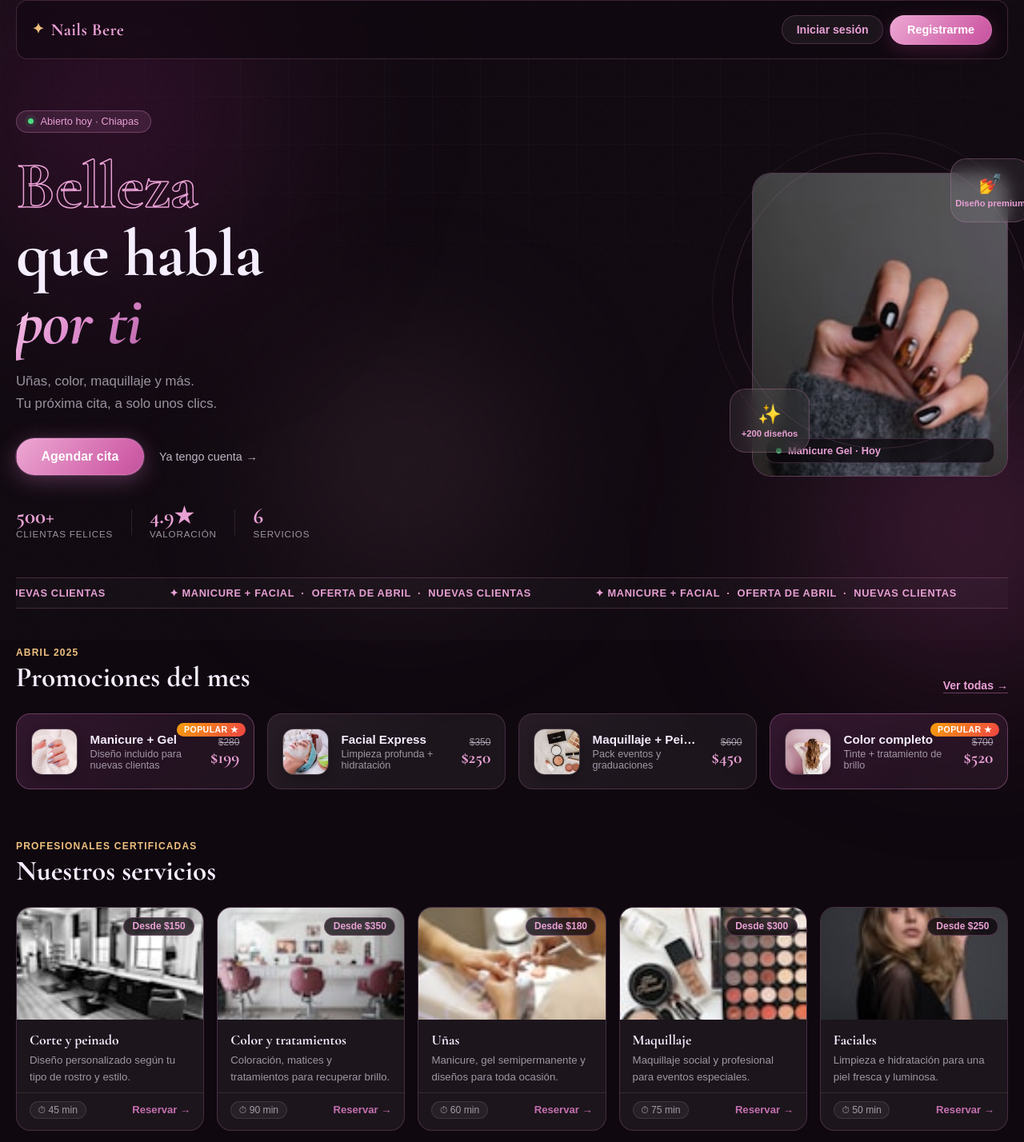
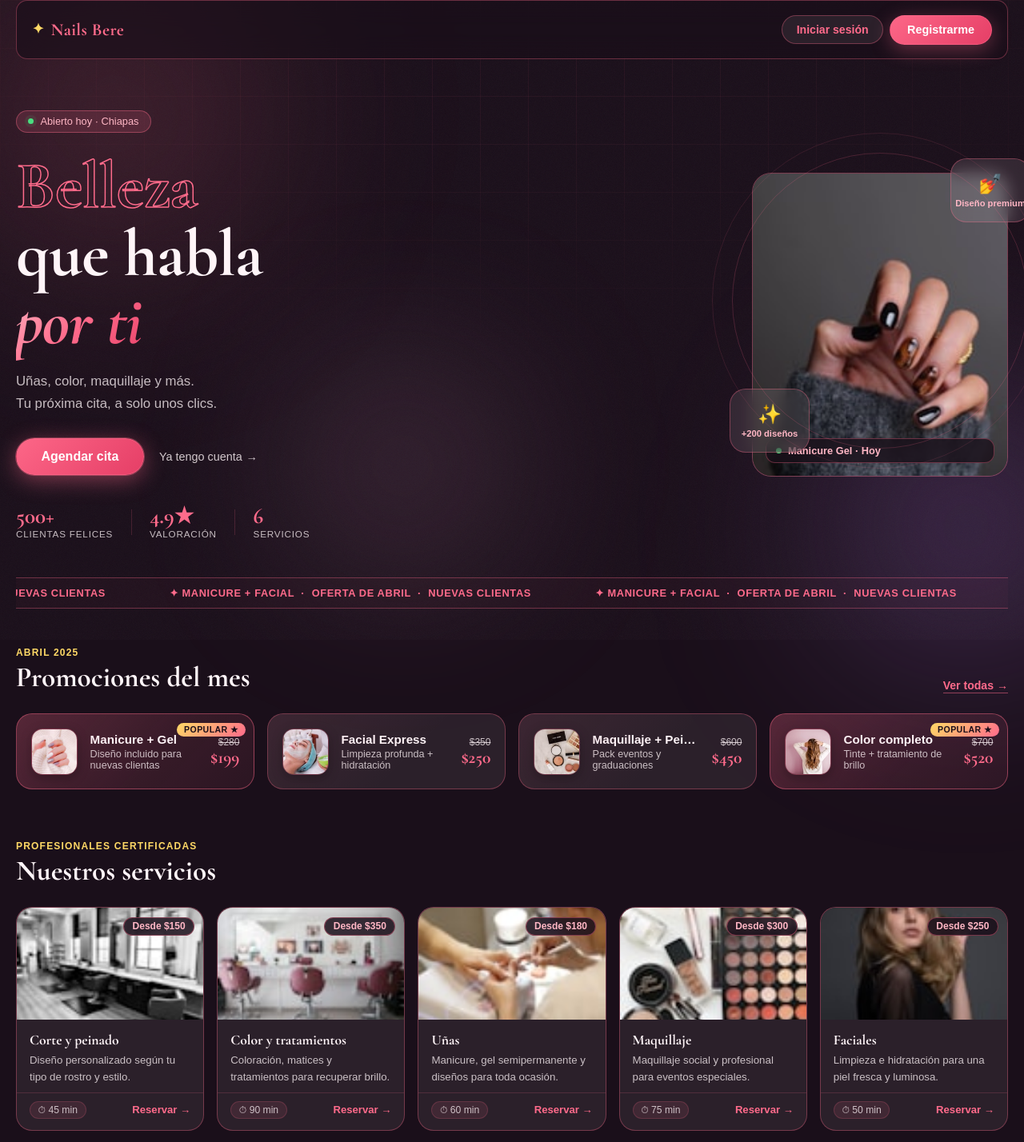
Before and after one commit to GHz-0/EsteticaNails, a Vue app: page / in a window 1280 px wide. Shown: the top 1428 px of the page at 80% size. Built offline with nearby package versions, Linux system fonts and the light colour scheme; a web font is replaced by a local one.

Commit message:
Hice cambios a la pagina, para ver otro diseño

```diff
--- a/src/modulos/autenticacion/vistas/InicioView.vue
+++ b/src/modulos/autenticacion/vistas/InicioView.vue
@@ -69,7 +69,7 @@
       <div class="hero-right" aria-hidden="true">
         <div class="hero-visual">
           <div class="visual-card vc-main">
-            <img :src="imagenesUi.cta" alt="" />
+            <img :src="imagenesUi.cta" alt="Manicure profesional" />
             <div class="vc-label">
               <span class="vc-dot"></span>
               Manicure Gel · Hoy
@@ -356,22 +356,24 @@ const beneficios = [
 @import url("https://fonts.googleapis.com/css2?family=Cormorant+Garamond:ital,wght@0,400;0,600;0,700;1,400;1,700&family=Cabinet+Grotesk:wght@300;400;500;700;800&display=swap");
 
 /* ══════════════════════════════════════════
-   DESIGN TOKENS
+   DESIGN TOKENS - FEMININE & HIGH CONTRAST
 ══════════════════════════════════════════ */
 .inicio-page {
-  --c-bg:      #0f080f;
-  --c-surface: rgba(255,255,255,0.055);
-  --c-border:  rgba(220,140,200,0.22);
-  --c-border2: rgba(255,255,255,0.10);
+  --c-bg:      #1A0F1A;
+  --c-surface: rgba(255,235,240,0.08);
+  --c-border:  rgba(255,107,139,0.35);
+  --c-border2: rgba(255,107,139,0.18);
 
-  --c-rose:    #e8a0d4;
-  --c-rose-d:  #c570b0;
-  --c-rose-dd: #8a2f78;
-  --c-gold:    #f0c080;
-  --c-text:    #f5eeff;
-  --c-muted:   rgba(245,238,255,0.60);
+  --c-rose-primary: #FF6B8B;
+  --c-rose-light:   #FFB7C5;
+  --c-rose-deep:    #E8436A;
+  --c-lavender:     #C084FC;
+  --c-pastel-pink:  #F9A8D4;
+  --c-gold:         #FFD966;
+  --c-text:         #FFF5F8;
+  --c-muted:        rgba(255,245,248,0.75);
 
-  --r-card:    18px;
+  --r-card:    20px;
   --r-pill:    100px;
 
   --font-display: "Cormorant Garamond", Georgia, serif;
@@ -387,7 +389,7 @@ const beneficios = [
 }
 
 /* ══════════════════════════════════════════
-   BACKGROUND
+   BACKGROUND - FEMININE ORBS
 ══════════════════════════════════════════ */
 .bg-layer {
   position: fixed;
@@ -403,19 +405,19 @@ const beneficios = [
 }
 .orb-1 {
   width: 600px; height: 600px;
-  background: radial-gradient(circle, #8a1f7060, transparent 65%);
+  background: radial-gradient(circle, #FF6B8B40, transparent 65%);
   top: -160px; left: -160px;
   animation: drift 22s ease-in-out infinite alternate;
 }
 .orb-2 {
   width: 480px; height: 480px;
-  background: radial-gradient(circle, #b0408880, transparent 65%);
+  background: radial-gradient(circle, #C084FC60, transparent 65%);
   top: 50%; right: -140px;
   animation: drift 28s ease-in-out infinite alternate-reverse;
 }
 .orb-3 {
   width: 360px; height: 360px;
-  background: radial-gradient(circle, #f0a0c040, transparent 65%);
+  background: radial-gradient(circle, #F9A8D450, transparent 65%);
   bottom: 5%; left: 25%;
   animation: drift 20s ease-in-out infinite alternate;
 }
@@ -436,8 +438,8 @@ const beneficios = [
   position: absolute;
   inset: 0;
   background-image:
-    linear-gradient(rgba(220,140,200,0.04) 1px, transparent 1px),
-    linear-gradient(90deg, rgba(220,140,200,0.04) 1px, transparent 1px);
+    linear-gradient(rgba(255,107,139,0.06) 1px, transparent 1px),
+    linear-gradient(90deg, rgba(255,107,139,0.06) 1px, transparent 1px);
   background-size: 60px 60px;
   mask-image: radial-gradient(ellipse 70% 60% at 50% 0%, black 30%, transparent 100%);
 }
@@ -458,7 +460,7 @@ header, section, footer, .ticker-wrap {
   margin-bottom: 0;
   border: 1px solid var(--c-border);
   border-radius: 14px;
-  background: rgba(15,8,15,0.55);
+  background: rgba(26,15,26,0.65);
   backdrop-filter: blur(16px);
   -webkit-backdrop-filter: blur(16px);
 }
@@ -470,7 +472,7 @@ header, section, footer, .ticker-wrap {
   font-family: var(--font-display);
   font-size: 1.35rem;
   font-weight: 700;
-  color: var(--c-rose);
+  color: var(--c-rose-primary);
   letter-spacing: 0.02em;
 }
 
@@ -487,7 +489,7 @@ header, section, footer, .ticker-wrap {
 }
 
 /* ══════════════════════════════════════════
-   BUTTONS
+   BUTTONS - VIBRANT & FEMININE
 ══════════════════════════════════════════ */
 .btn-fill, .btn-outline, .btn-text-link {
   text-decoration: none;
@@ -501,18 +503,18 @@ header, section, footer, .ticker-wrap {
 }
 
 .btn-fill {
-  background: linear-gradient(130deg, #f0b0d8 0%, #d060a8 45%, #7a1f6a 100%);
+  background: linear-gradient(135deg, #FF6B8B 0%, #E8436A 50%, #C41E4A 100%);
   background-size: 200% 200%;
   animation: grad-anim 5s ease infinite;
   color: #fff;
   padding: 0.6rem 1.3rem;
   font-size: 0.9rem;
-  border: 1px solid rgba(255,180,230,0.30);
-  box-shadow: 0 6px 24px rgba(180,60,140,0.28);
+  border: 1px solid rgba(255,107,139,0.5);
+  box-shadow: 0 6px 24px rgba(255,107,139,0.35);
 }
 .btn-fill:hover {
   transform: translateY(-2px);
-  box-shadow: 0 10px 32px rgba(180,60,140,0.42);
+  box-shadow: 0 10px 32px rgba(255,107,139,0.55);
 }
 
 @keyframes grad-anim {
@@ -524,24 +526,24 @@ header, section, footer, .ticker-wrap {
 
 .btn-glow {
   box-shadow:
-    0 6px 28px rgba(194,110,180,0.38),
-    0 0 0 1px rgba(220,140,200,0.30);
+    0 6px 28px rgba(255,107,139,0.45),
+    0 0 0 1px rgba(255,107,139,0.4);
 }
 
 .btn-outline {
   padding: 0.58rem 1.1rem;
   font-size: 0.88rem;
-  color: var(--c-rose);
+  color: var(--c-rose-primary);
   border: 1px solid var(--c-border);
   background: var(--c-surface);
 }
 .btn-outline:hover {
-  background: rgba(255,255,255,0.09);
-  border-color: var(--c-rose-d);
+  background: rgba(255,107,139,0.15);
+  border-color: var(--c-rose-primary);
 }
 
 .btn-text-link {
-  color: rgba(245,238,255,0.75);
+  color: rgba(255,245,248,0.8);
   font-size: 0.9rem;
   font-weight: 500;
   padding: 0.5rem 0;
@@ -550,7 +552,7 @@ header, section, footer, .ticker-wrap {
 }
 .btn-text-link span { transition: transform 0.2s; display: inline-block; }
 .btn-text-link:hover span { transform: translateX(4px); }
-.btn-text-link:hover { color: var(--c-text); }
+.btn-text-link:hover { color: var(--c-rose-light); }
 
 /* ══════════════════════════════════════════
    HERO
@@ -569,12 +571,12 @@ header, section, footer, .ticker-wrap {
   display: inline-flex;
   align-items: center;
   gap: 0.5rem;
-  background: rgba(220,140,200,0.12);
-  border: 1px solid rgba(220,140,200,0.32);
+  background: rgba(255,107,139,0.15);
+  border: 1px solid rgba(255,107,139,0.4);
   border-radius: var(--r-pill);
   padding: 0.32rem 0.9rem;
   font-size: 0.8rem;
-  color: var(--c-rose);
+  color: var(--c-rose-light);
   margin-bottom: 1.6rem;
   font-weight: 500;
 }
@@ -601,14 +603,14 @@ header, section, footer, .ticker-wrap {
 }
 
 .word-outline {
-  -webkit-text-stroke: 1.5px var(--c-rose);
+  -webkit-text-stroke: 1.5px var(--c-rose-primary);
   color: transparent;
   display: inline-block;
 }
 
 .hero-heading em {
   font-style: italic;
-  background: linear-gradient(135deg, #ffd8ef, #df8ecf, #b965ab);
+  background: linear-gradient(135deg, #FFB7C5, #FF6B8B, #E8436A);
   -webkit-background-clip: text;
   -webkit-text-fill-color: transparent;
   background-clip: text;
@@ -641,7 +643,7 @@ header, section, footer, .ticker-wrap {
   font-family: var(--font-display);
   font-size: 1.7rem;
   font-weight: 700;
-  color: var(--c-rose);
+  color: var(--c-rose-primary);
   line-height: 1;
 }
 .stat-lbl {
@@ -669,8 +671,8 @@ header, section, footer, .ticker-wrap {
 .visual-card {
   position: absolute;
   border-radius: 20px;
-  background: rgba(255,255,255,0.07);
-  border: 1px solid rgba(220,140,200,0.28);
+  background: rgba(255,235,240,0.1);
+  border: 1px solid rgba(255,107,139,0.35);
   backdrop-filter: blur(12px);
   overflow: hidden;
 }
@@ -683,20 +685,20 @@ header, section, footer, .ticker-wrap {
 .vc-main img {
   width: 100%; height: 100%;
   object-fit: cover;
-  opacity: 0.88;
+  opacity: 0.92;
 }
 .vc-label {
   position: absolute;
   bottom: 1rem;
   left: 1rem;
   right: 1rem;
-  background: rgba(10,5,10,0.72);
+  background: rgba(26,15,26,0.8);
   backdrop-filter: blur(8px);
-  border: 1px solid rgba(220,140,200,0.22);
+  border: 1px solid rgba(255,107,139,0.35);
   border-radius: 12px;
   padding: 0.45rem 0.75rem;
   font-size: 0.8rem;
-  color: var(--c-rose);
+  color: var(--c-rose-light);
   font-weight: 600;
   display: flex;
   align-items: center;
@@ -734,7 +736,7 @@ header, section, footer, .ticker-wrap {
 .vc-sm-text {
   font-size: 0.7rem;
   font-weight: 700;
-  color: var(--c-rose);
+  color: var(--c-rose-light);
   text-align: center;
 }
 
@@ -746,7 +748,7 @@ header, section, footer, .ticker-wrap {
 .ring {
   position: absolute;
   border-radius: 50%;
-  border: 1px solid rgba(220,140,200,0.18);
+  border: 1px solid rgba(255,107,139,0.2);
   pointer-events: none;
 }
 .ring-a {
@@ -757,7 +759,7 @@ header, section, footer, .ticker-wrap {
 .ring-b {
   width: 420px; height: 420px;
   top: -50px; left: -50px;
-  border-color: rgba(220,140,200,0.09);
+  border-color: rgba(255,107,139,0.12);
   animation: spin 40s linear infinite reverse;
 }
 @keyframes spin {
@@ -775,7 +777,7 @@ header, section, footer, .ticker-wrap {
   border-bottom: 1px solid var(--c-border);
   padding: 0.7rem 0;
   margin-bottom: 3rem;
-  background: rgba(255,255,255,0.025);
+  background: rgba(255,107,139,0.03);
 }
 
 .ticker-track {
@@ -787,7 +789,7 @@ header, section, footer, .ticker-wrap {
 
 .ticker-item {
   font-size: 0.8rem;
-  color: var(--c-rose);
+  color: var(--c-rose-primary);
   font-weight: 600;
   letter-spacing: 0.05em;
   text-transform: uppercase;
@@ -838,14 +840,14 @@ header, section, footer, .ticker-wrap {
 
 .header-link {
   text-decoration: none;
-  color: var(--c-rose);
+  color: var(--c-rose-primary);
   font-size: 0.88rem;
   font-weight: 700;
-  border-bottom: 1px solid rgba(220,140,200,0.4);
+  border-bottom: 1px solid rgba(255,107,139,0.5);
   padding-bottom: 1px;
   transition: color 0.2s;
 }
-.header-link:hover { color: #fff; }
+.header-link:hover { color: var(--c-rose-light); }
 
 /* ══════════════════════════════════════════
    PROMOS GRID
@@ -874,28 +876,28 @@ header, section, footer, .ticker-wrap {
   content: "";
   position: absolute;
   inset: 0;
-  background: linear-gradient(135deg, rgba(220,140,200,0.06) 0%, transparent 60%);
+  background: linear-gradient(135deg, rgba(255,107,139,0.08) 0%, transparent 60%);
   pointer-events: none;
 }
 .promo-card:hover {
   transform: translateY(-4px);
-  box-shadow: 0 12px 36px rgba(180,60,140,0.22);
-  border-color: rgba(220,140,200,0.38);
+  box-shadow: 0 12px 36px rgba(255,107,139,0.25);
+  border-color: rgba(255,107,139,0.5);
 }
 
 .promo-featured {
   background: linear-gradient(135deg,
-    rgba(138,47,120,0.20) 0%,
-    rgba(220,140,200,0.09) 100%);
-  border-color: rgba(220,140,200,0.36);
+    rgba(255,107,139,0.2) 0%,
+    rgba(255,107,139,0.08) 100%);
+  border-color: rgba(255,107,139,0.45);
 }
 
 .hot-badge {
   position: absolute;
   top: 0.65rem;
   right: 0.65rem;
-  background: linear-gradient(130deg, #f59e0b, #ef4444);
-  color: #fff;
+  background: linear-gradient(135deg, #FFD966, #FF6B8B);
+  color: #1A0F1A;
   font-size: 0.66rem;
   font-weight: 800;
   padding: 0.18rem 0.55rem;
@@ -909,7 +911,7 @@ header, section, footer, .ticker-wrap {
   width: 58px; height: 58px;
   border-radius: 14px;
   overflow: hidden;
-  border: 1px solid rgba(255,255,255,0.18);
+  border: 1px solid rgba(255,107,139,0.3);
   box-shadow: 0 4px 14px rgba(0,0,0,0.3);
 }
 .promo-thumb {
@@ -950,7 +952,7 @@ header, section, footer, .ticker-wrap {
   font-family: var(--font-display);
   font-size: 1.35rem;
   font-weight: 700;
-  color: var(--c-rose);
+  color: var(--c-rose-primary);
   line-height: 1;
 }
 
@@ -976,8 +978,8 @@ header, section, footer, .ticker-wrap {
 }
 .servicio-card:hover {
   transform: translateY(-5px);
-  box-shadow: 0 16px 40px rgba(150,50,120,0.25);
-  border-color: rgba(220,140,200,0.4);
+  box-shadow: 0 16px 40px rgba(255,107,139,0.3);
+  border-color: rgba(255,107,139,0.55);
 }
 
 .servicio-img-wrap {
@@ -996,10 +998,10 @@ header, section, footer, .ticker-wrap {
   position: absolute;
   top: 0.7rem;
   right: 0.7rem;
-  background: rgba(10,5,10,0.75);
+  background: rgba(26,15,26,0.85);
   backdrop-filter: blur(6px);
-  border: 1px solid rgba(220,140,200,0.30);
-  color: var(--c-rose);
+  border: 1px solid rgba(255,107,139,0.4);
+  color: var(--c-rose-light);
   font-size: 0.75rem;
   font-weight: 700;
   padding: 0.22rem 0.65rem;
@@ -1039,19 +1041,19 @@ header, section, footer, .ticker-wrap {
 .duracion-pill {
   font-size: 0.76rem;
   color: var(--c-muted);
-  background: rgba(255,255,255,0.05);
+  background: rgba(255,107,139,0.1);
   border: 1px solid var(--c-border2);
   border-radius: var(--r-pill);
   padding: 0.18rem 0.6rem;
 }
 .servicio-link {
   font-size: 0.82rem;
-  color: var(--c-rose-d);
+  color: var(--c-rose-primary);
   font-weight: 700;
   cursor: pointer;
   transition: color 0.2s;
 }
-.servicio-card:hover .servicio-link { color: var(--c-rose); }
+.servicio-card:hover .servicio-link { color: var(--c-rose-light); }
 
 /* ══════════════════════════════════════════
    TESTIMONIOS
@@ -1082,9 +1084,9 @@ header, section, footer, .ticker-wrap {
 
 .tcard-featured {
   background: linear-gradient(135deg,
-    rgba(138,47,120,0.20),
-    rgba(220,140,200,0.08));
-  border-color: rgba(220,140,200,0.34);
+    rgba(255,107,139,0.2),
+    rgba(255,107,139,0.08));
+  border-color: rgba(255,107,139,0.45);
   transform: scale(1.02);
 }
 .tcard-featured:hover { transform: scale(1.02) translateY(-3px); }
@@ -1096,7 +1098,7 @@ header, section, footer, .ticker-wrap {
 }
 
 .t-texto {
-  color: rgba(245,238,255,0.85);
+  color: rgba(255,245,248,0.9);
   font-size: 0.9rem;
   line-height: 1.65;
   margin: 0;
@@ -1116,7 +1118,7 @@ header, section, footer, .ticker-wrap {
 .t-avatar {
   width: 38px; height: 38px;
   border-radius: 50%;
-  background: linear-gradient(135deg, #9a2f88, #e0a0d0);
+  background: linear-gradient(135deg, #FF6B8B, #C084FC);
   display: flex;
   align-items: center;
   justify-content: center;
@@ -1149,7 +1151,7 @@ header, section, footer, .ticker-wrap {
 }
 
 .beneficio {
-  background: rgba(255,255,255,0.03);
+  background: rgba(255,107,139,0.05);
   border: 1px solid var(--c-border2);
   border-radius: var(--r-card);
   padding: 1.4rem 1.2rem;
@@ -1162,7 +1164,7 @@ header, section, footer, .ticker-wrap {
 }
 .beneficio:hover {
   border-color: var(--c-border);
-  background: rgba(220,140,200,0.06);
+  background: rgba(255,107,139,0.12);
 }
 
 .beneficio-icon {
@@ -1173,7 +1175,7 @@ header, section, footer, .ticker-wrap {
 
 .beneficio h4 {
   margin: 0;
-  color: var(--c-rose);
+  color: var(--c-rose-primary);
   font-size: 1rem;
   font-weight: 700;
 }
@@ -1192,16 +1194,17 @@ header, section, footer, .ticker-wrap {
   text-align: center;
   padding: 4rem 2rem;
   border-radius: 28px;
-  border: 1px solid rgba(220,140,200,0.28);
+  border: 1px solid rgba(255,107,139,0.4);
   overflow: hidden;
   margin-bottom: 2.5rem;
+  background: linear-gradient(135deg, rgba(255,107,139,0.08), rgba(192,132,252,0.05));
 }
 
 .cta-glow-bg {
   position: absolute;
   inset: 0;
   background:
-    radial-gradient(ellipse 60% 70% at 50% 50%, rgba(138,47,120,0.30), transparent 70%);
+    radial-gradient(ellipse 60% 70% at 50% 50%, rgba(255,107,139,0.25), transparent 70%);
   pointer-events: none;
 }
 
@@ -1225,7 +1228,7 @@ header, section, footer, .ticker-wrap {
 }
 .cta-heading em {
   font-style: italic;
-  background: linear-gradient(135deg, #ffd8ef, #df8ecf, #b965ab);
+  background: linear-gradient(135deg, #FFB7C5, #FF6B8B, #E8436A);
   -webkit-background-clip: text;
   -webkit-text-fill-color: transparent;
   background-clip: text;
@@ -1247,8 +1250,8 @@ header, section, footer, .ticker-wrap {
 
 .cta-sparkle {
   position: absolute;
-  color: var(--c-rose-d);
-  opacity: 0.45;
+  color: var(--c-rose-primary);
+  opacity: 0.5;
   font-size: 1.2rem;
   animation: sparkle 3s ease-in-out infinite;
 }
@@ -1258,7 +1261,7 @@ header, section, footer, .ticker-wrap {
 
 @keyframes sparkle {
   0%,100% { opacity: 0.2; transform: scale(0.9) rotate(0deg); }
-  50%      { opacity: 0.6; transform: scale(1.1) rotate(20deg); }
+  50%      { opacity: 0.7; transform: scale(1.1) rotate(20deg); }
 }
 
 /* ══════════════════════════════════════════
@@ -1276,7 +1279,7 @@ header, section, footer, .ticker-wrap {
 
 .footer-marca {
   font-family: var(--font-display);
-  color: var(--c-rose);
+  color: var(--c-rose-primary);
   font-weight: 700;
   font-size: 1rem;
 }
```
